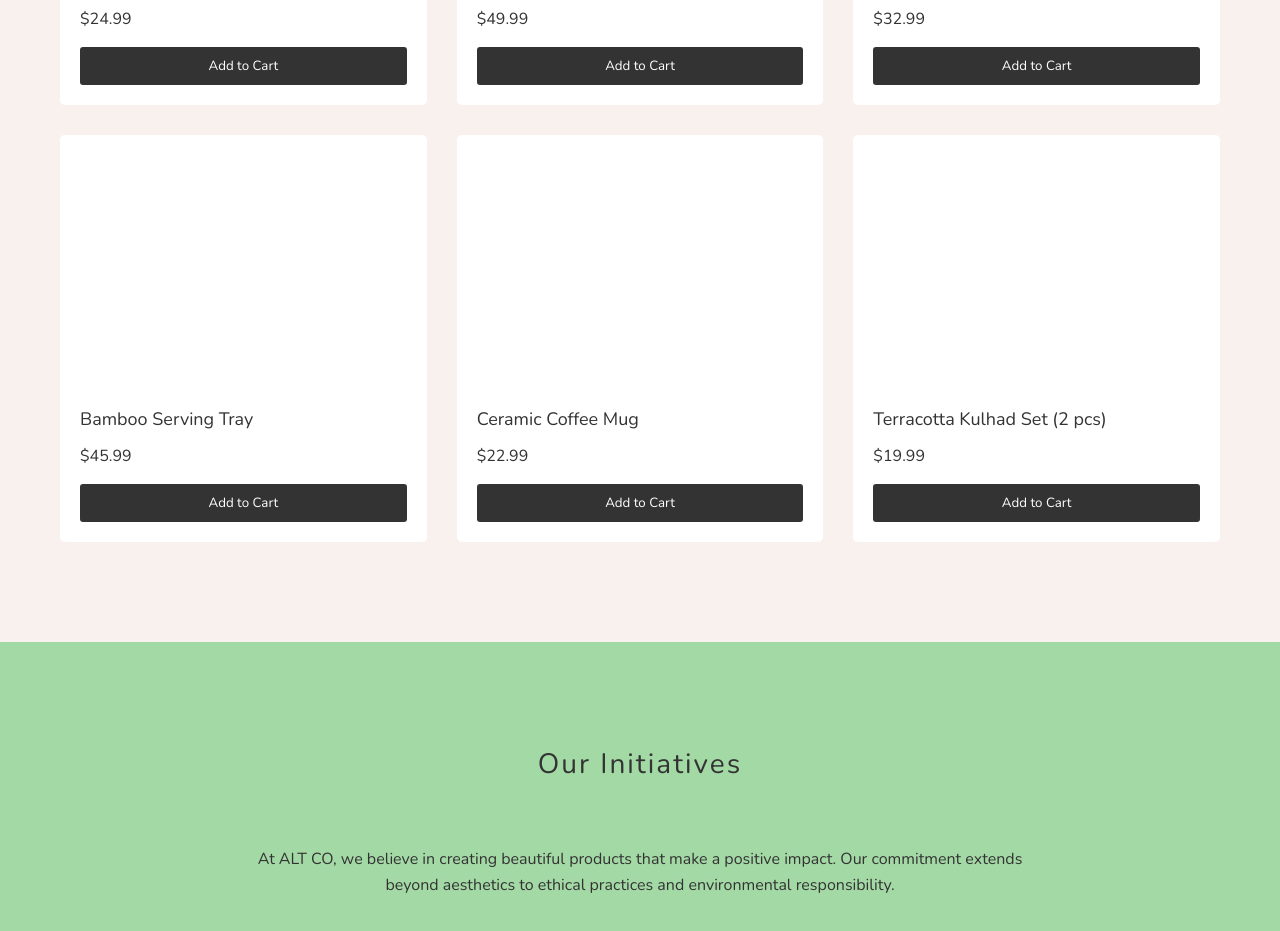
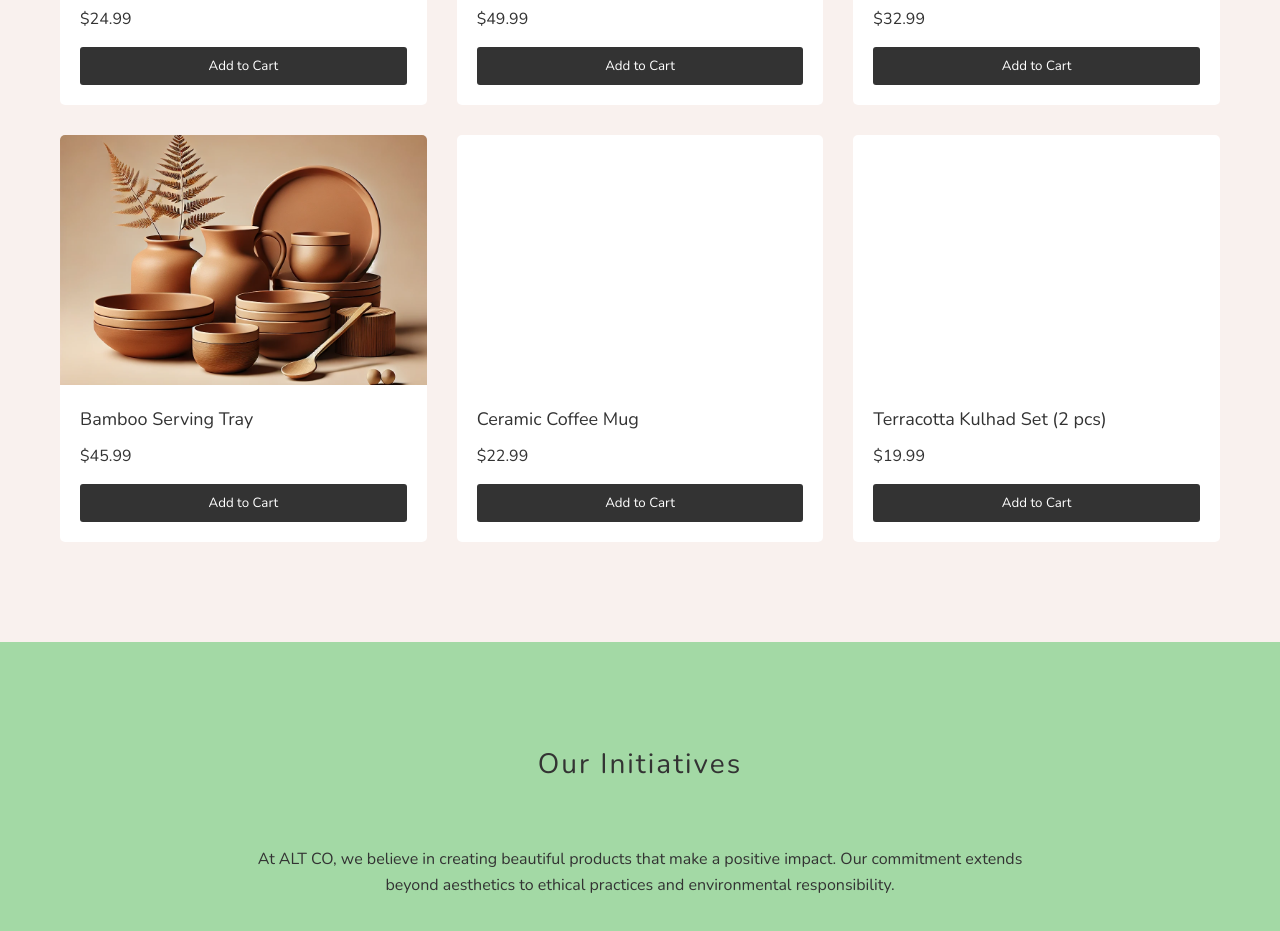
Before and after one commit to Tarangk27/Altcowebsite1, a plain HTML site: page index.html in a window 1280 px wide. Shown: the part 1881-2812 px from the top of the page. Drawn offline with nearby package versions, Linux system fonts and the light colour scheme.

Commit message:
Update index.html

```diff
--- a/index.html
+++ b/index.html
@@ -634,7 +634,7 @@
 
                 <!-- Product 4 -->
                 <div class="product-card">
-                    <div class="product-image" style="background-image: url('/mnt/data/A_stylish,_minimalist,_modern_image_representing_a.png')"></div>
+                    <div class="product-image" style="background-image: url('Pots.webp')"></div>
                     <div class="product-info">
                         <h3 class="product-title">Bamboo Serving Tray</h3>
                         <p class="product-price">$45.99</p>
```
